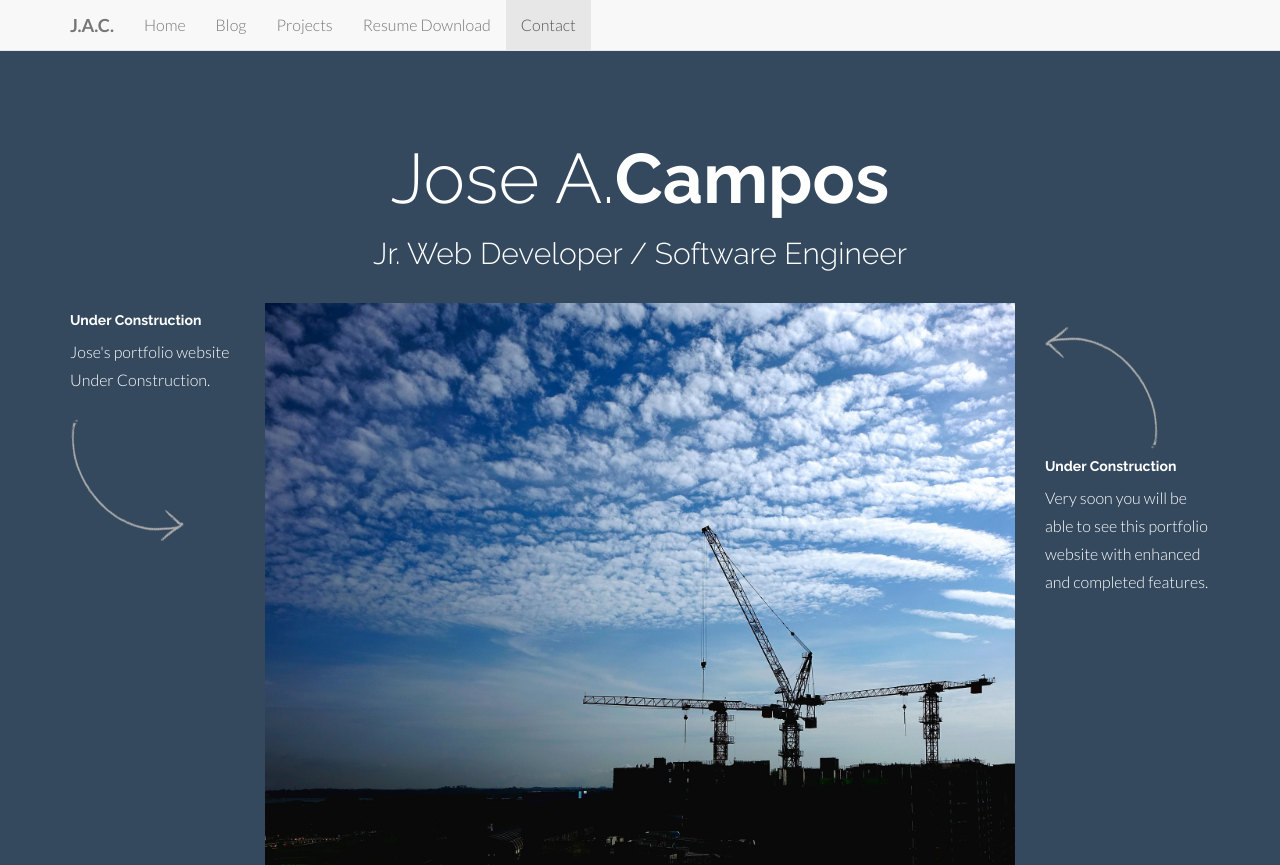
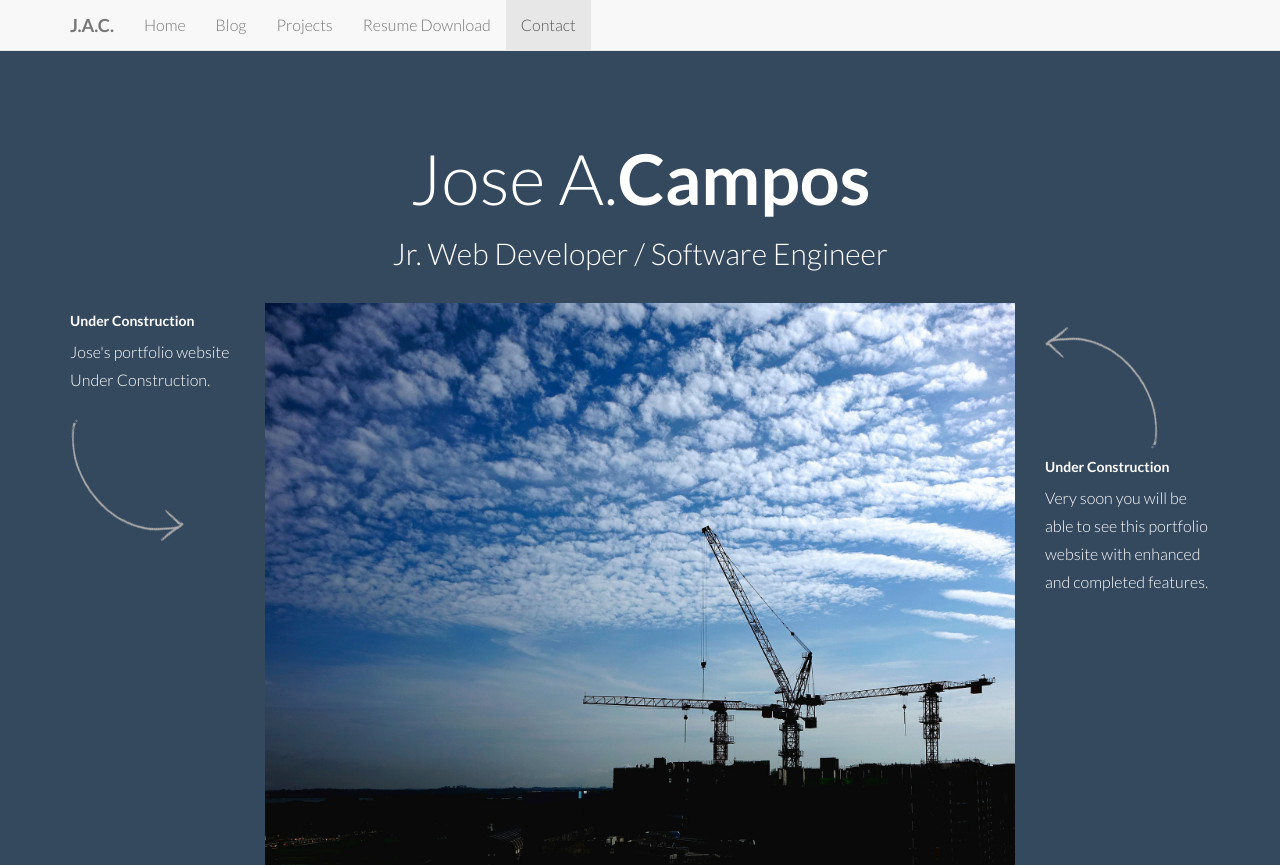
Before and after one commit to camposja/camposja.github.io, a plain HTML site: page index.html in a window 1280 px wide. Shown: the top 865 px of the page. Drawn offline with Linux system fonts and the light colour scheme.

Commit message:
font change to Lato

```diff
--- a/assets/css/main.css
+++ b/assets/css/main.css
@@ -13,7 +13,7 @@ body {
 
 /* Titles */
 h1, h2, h3, h4, h5, h6 {
-    font-family: "Raleway";
+    font-family: "Lato";
     font-weight: 300;
     color: #333;
 }
```
